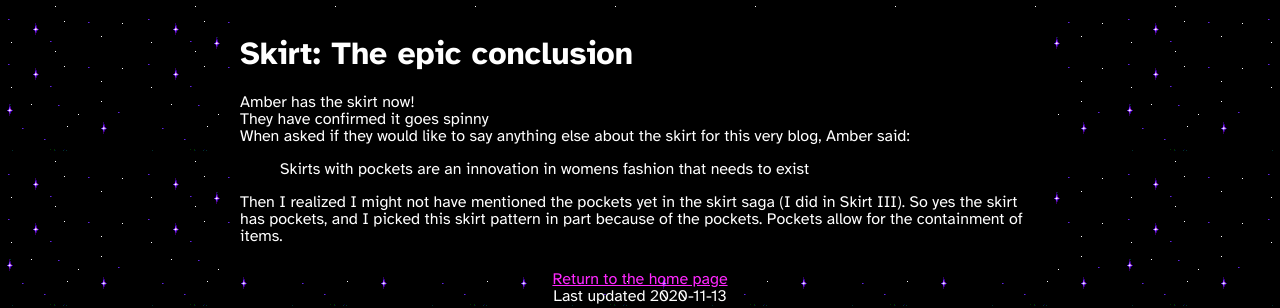
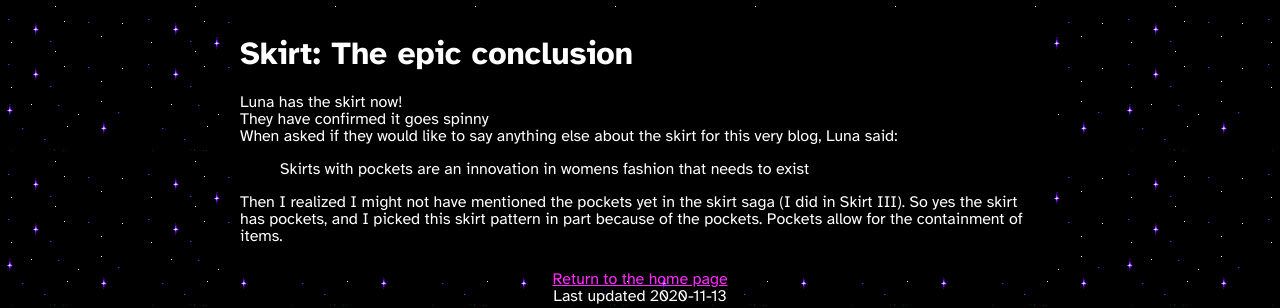
Before and after one commit to mincerafter42/mincerafter42.github.io, a Jekyll site: the page built from _posts/2020-11-13-skirt-the-epic-conclusion.md, in a window 1280 px wide. Shown: the top 308 px of the page. Built offline with Jekyll 4.4.1, drawn with Linux system fonts in a browser that asks for light colours.

Commit message:
her name is luna now

```diff
--- a/_posts/2020-11-13-skirt-the-epic-conclusion.md
+++ b/_posts/2020-11-13-skirt-the-epic-conclusion.md
@@ -1,11 +1,11 @@
 ---
 title: "Skirt: The epic conclusion"
 date: 2020-11-13 18:06:57 -0800
-tags: [2020-21 school year, with special guest Amber,skirt2020]
+tags: [2020-21 school year, with special guest Luna,skirt2020]
 ---
-Amber has the skirt now!
+Luna has the skirt now!
 They have confirmed it goes spinny
-When asked if they would like to say anything else about the skirt for this very blog, Amber said:
+When asked if they would like to say anything else about the skirt for this very blog, Luna said:
 
 > Skirts with pockets are an innovation in womens fashion that needs to exist
 
```
Also changed, not shown: _posts/2020-10-24-shoutout-to-willow-and-luna.md (added, +7 -0 lines), _posts/2020-10-31-a-skirt-for-my-friend-luna.md (added, +9 -0 lines), _posts/2020-11-06-skirt-ii-trouble-in-skirt-town.md (+2 -2 lines), _posts/2020-11-10-skirt-iii-the-skirtening.md (+3 -3 lines).
